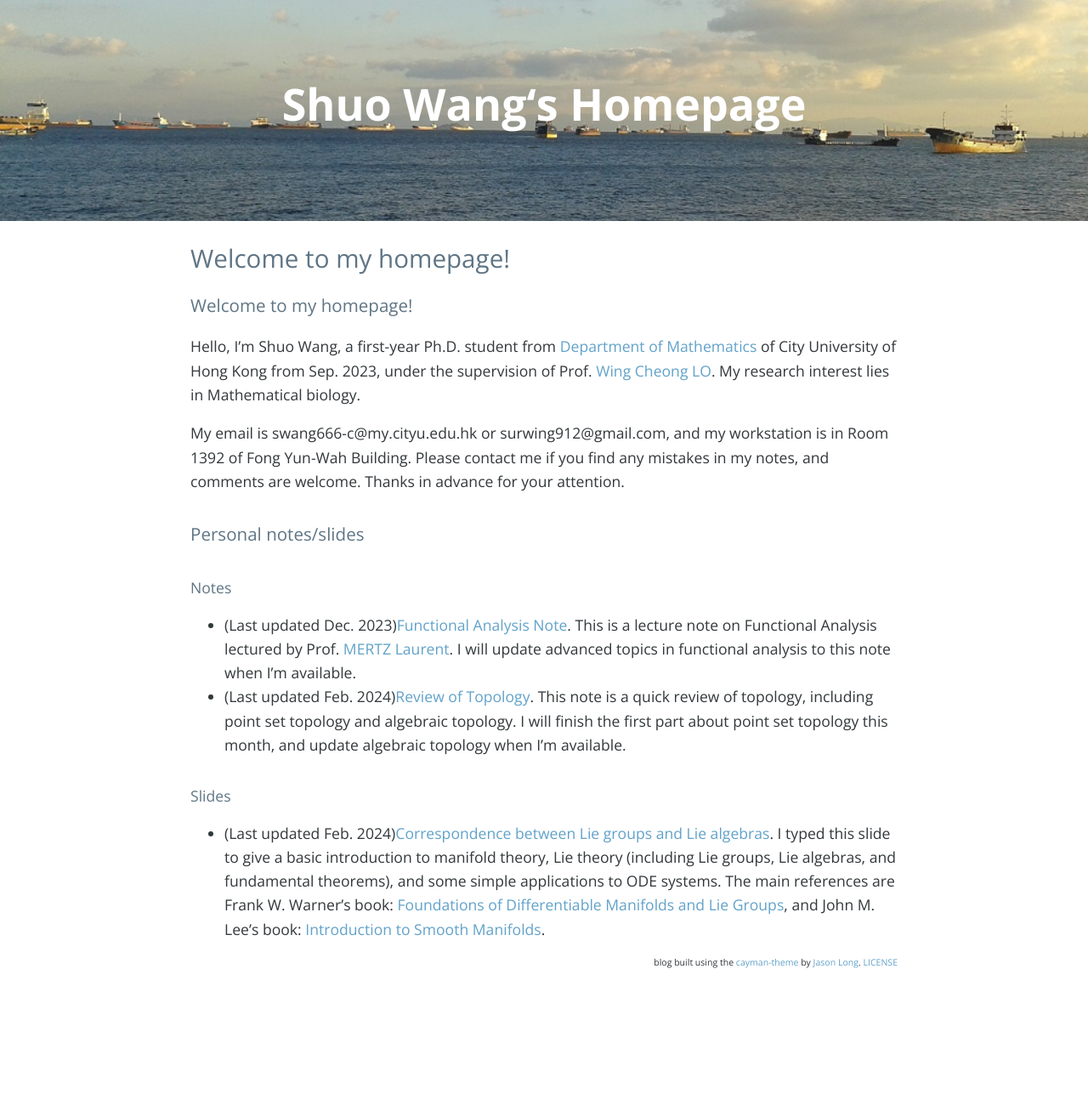
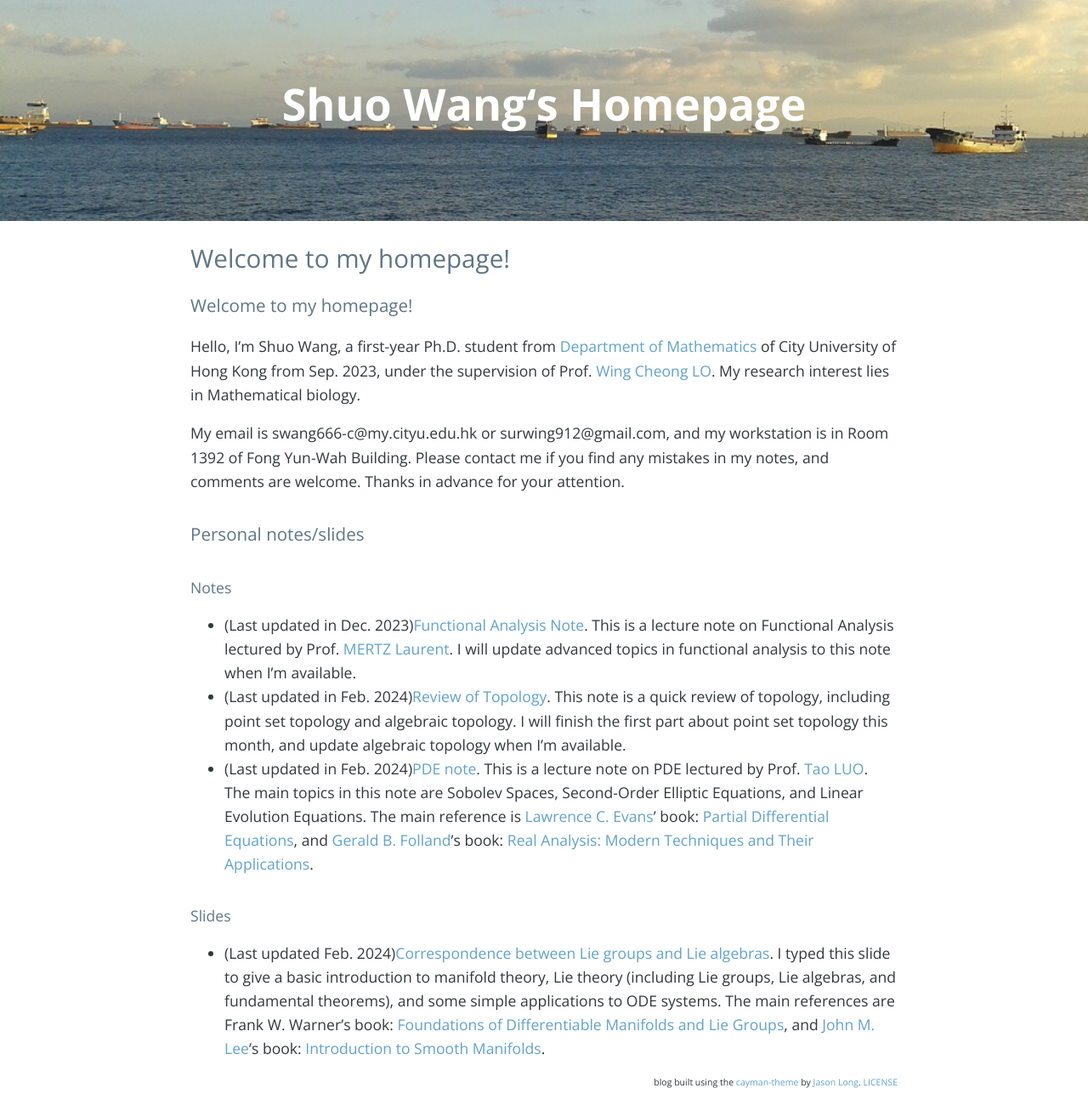
Before and after one commit to Louis-shuo-wang/Louis-shuo-wang.github.io, a Jekyll site: the page built from index.md, in a window 1280 px wide. Shown: the whole page at 85% size. Built offline with Jekyll 4.4.1, drawn with Linux system fonts in a browser that asks for light colours; nearby versions of some CDN libraries; our own code applies the rules of GitHub Pages for plain Markdown files; the list of posts is cut into pages by our own code; comment, search, counter and statistics services are not loaded; before the commit the page ends 1160 px from its top, so only the background shows below that.

Commit message:
Update index.md

```diff
--- a/index.md
+++ b/index.md
@@ -8,9 +8,10 @@ My email is swang666-c@my.cityu.edu.hk or surwing912@gmail.com, and my workstati
 ### Personal notes/slides
 
 #### Notes
-* (Last updated Dec. 2023)[Functional Analysis Note](notes/Correspondence between Lie groups and Lie algebras/functional analysis note.pdf). This is a lecture note on Functional Analysis lectured by Prof. [MERTZ Laurent](https://www.cityu.edu.hk/stfprofile/laurent-mertz.htm). I will update advanced topics in functional analysis to this note when I'm available.
-* (Last updated Feb. 2024)[Review of Topology](notes/Correspondence between Lie groups and Lie algebras/review of topology.pdf). This note is a quick review of topology, including point set topology and algebraic topology. I will finish the first part about point set topology this month, and update algebraic topology when I'm available.
+* (Last updated in Dec. 2023)[Functional Analysis Note](notes/Correspondence between Lie groups and Lie algebras/functional analysis note.pdf). This is a lecture note on Functional Analysis lectured by Prof. [MERTZ Laurent](https://www.cityu.edu.hk/stfprofile/laurent-mertz.htm). I will update advanced topics in functional analysis to this note when I'm available.
+* (Last updated in Feb. 2024)[Review of Topology](notes/Correspondence between Lie groups and Lie algebras/review of topology.pdf). This note is a quick review of topology, including point set topology and algebraic topology. I will finish the first part about point set topology this month, and update algebraic topology when I'm available.
+* (Last updated in Feb. 2024)[PDE note](notes/Correspondence between Lie groups and Lie algebras/PDE note.pdf). This is a lecture note on PDE lectured by Prof. [Tao LUO](https://www.cityu.edu.hk/stfprofile/taoluo.htm). The main topics in this note are Sobolev Spaces, Second-Order Elliptic Equations, and Linear Evolution Equations. The main reference is [Lawrence C. Evans](https://math.berkeley.edu/~evans/)' book: [Partial Differential Equations](https://bookstore.ams.org/gsm-19-r/), and [Gerald B. Folland](https://sites.math.washington.edu/~folland/Homepage/index.html)'s book: [Real Analysis: Modern Techniques and Their Applications](https://www.amazon.com/Real-Analysis-Modern-Techniques-Applications/dp/0471317160).
 
 
 #### Slides
-* (Last updated Feb. 2024)[Correspondence between Lie groups and Lie algebras](notes/Correspondence between Lie groups and Lie algebras/correspondence.pdf). I typed this slide to give a basic introduction to manifold theory, Lie theory (including Lie groups, Lie algebras, and fundamental theorems), and some simple applications to ODE systems. The main references are Frank W. Warner's book: [Foundations of Differentiable Manifolds and Lie Groups](https://link.springer.com/book/10.1007/978-1-4757-1799-0), and John M. Lee's book: [Introduction to Smooth Manifolds](https://link.springer.com/book/10.1007/978-1-4419-9982-5).
+* (Last updated Feb. 2024)[Correspondence between Lie groups and Lie algebras](notes/Correspondence between Lie groups and Lie algebras/correspondence.pdf). I typed this slide to give a basic introduction to manifold theory, Lie theory (including Lie groups, Lie algebras, and fundamental theorems), and some simple applications to ODE systems. The main references are Frank W. Warner's book: [Foundations of Differentiable Manifolds and Lie Groups](https://link.springer.com/book/10.1007/978-1-4757-1799-0), and [John M. Lee](https://sites.math.washington.edu/~lee/)'s book: [Introduction to Smooth Manifolds](https://link.springer.com/book/10.1007/978-1-4419-9982-5).
```
